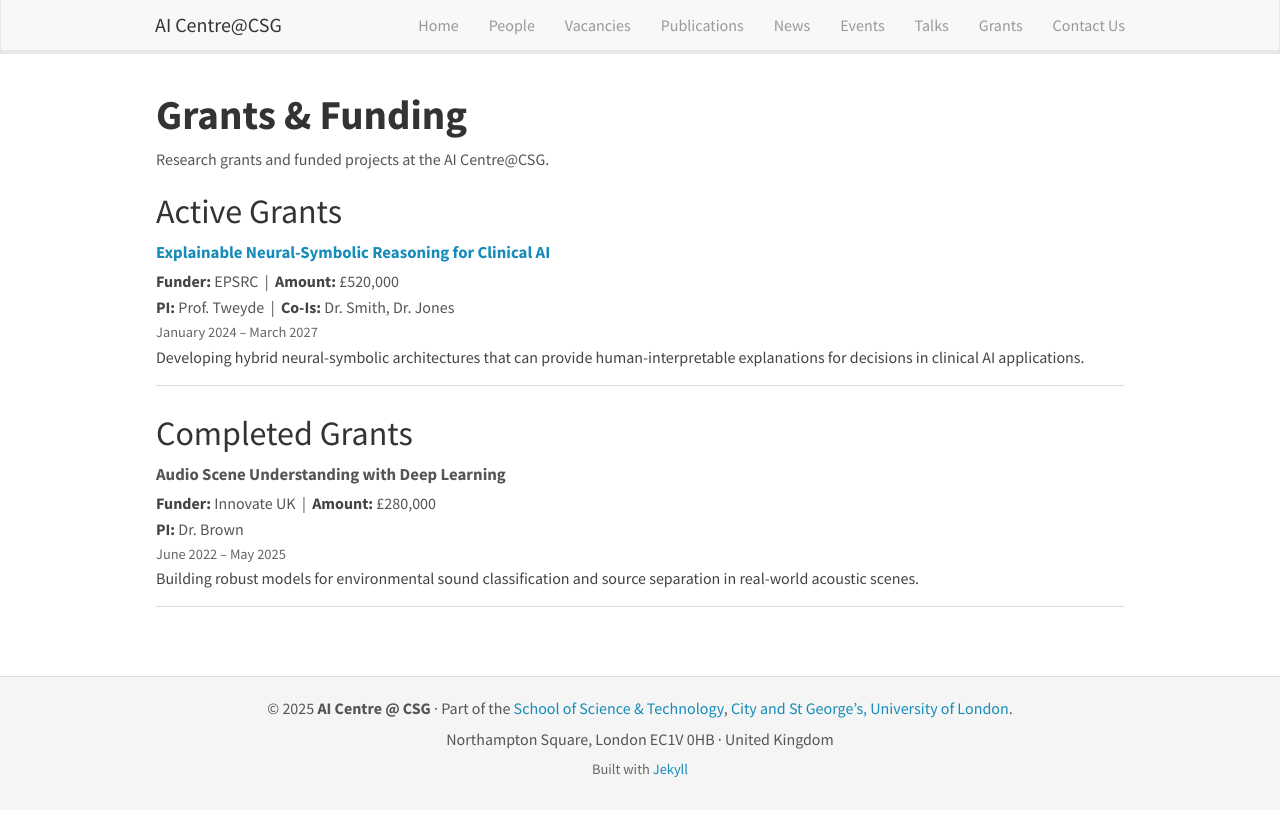
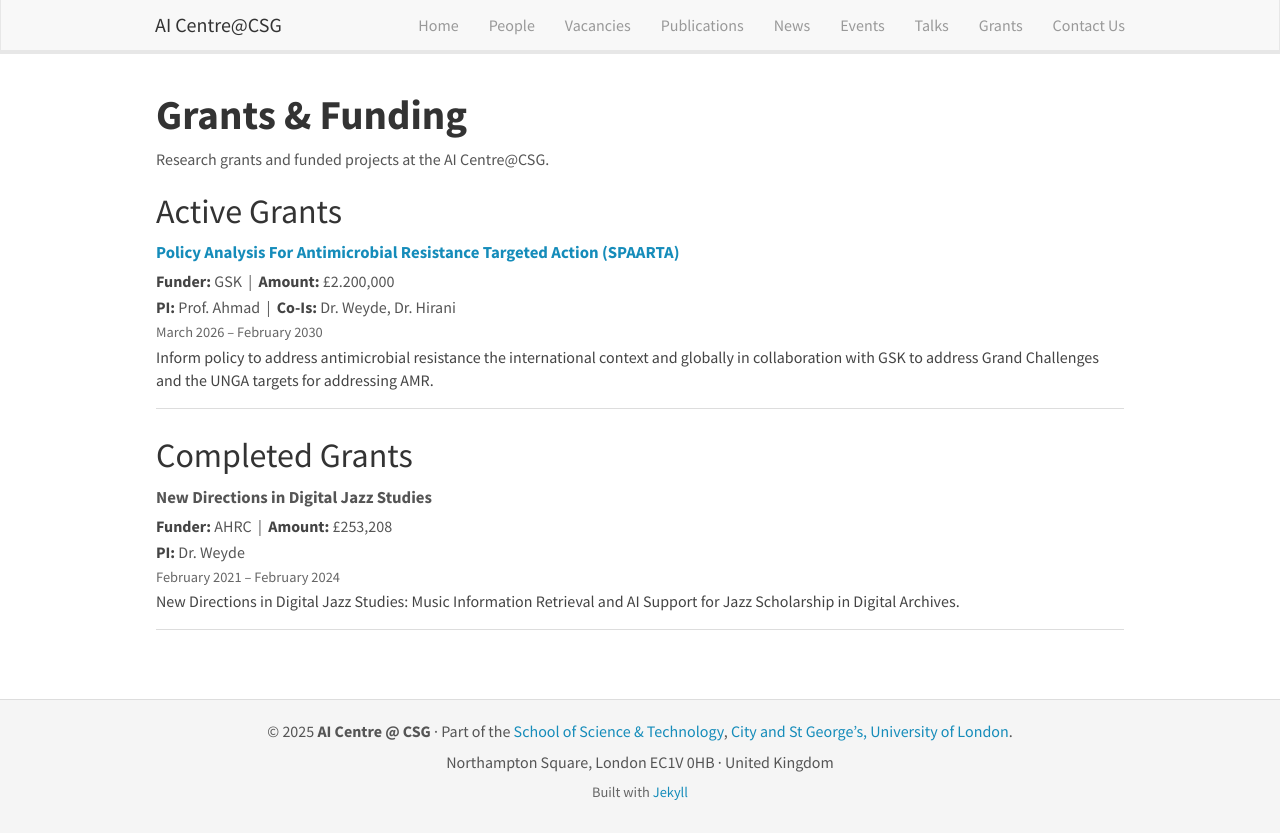
Before and after one commit to aicentre-csg/aicentre-csg.github.io, a Jekyll site: the page built from _pages/grants.html, in a window 1280 px wide. Shown: the top 839 px of the page. Built offline with Jekyll 4.4.1, drawn with Linux system fonts in a browser that asks for light colours; nearby versions of some CDN libraries.

Commit message:
Update grants with new projects

```diff
--- a/_data/grants.yml
+++ b/_data/grants.yml
@@ -12,22 +12,22 @@
 #   link:               (optional) Project webpage URL
 #   status:             (required) active | completed
 
-- title: "Explainable Neural-Symbolic Reasoning for Clinical AI"
-  funder: "EPSRC"
-  amount: "£520,000"
-  pi: "Prof. Tweyde"
-  co_investigators: "Dr. Smith, Dr. Jones"
-  start_date: "2024/01/01"
-  end_date: "2027/03/31"
-  description: "Developing hybrid neural-symbolic architectures that can provide human-interpretable explanations for decisions in clinical AI applications."
+- title: "Policy Analysis For Antimicrobial Resistance Targeted Action (SPAARTA)"
+  funder: "GSK"
+  amount: "£2.200,000"
+  pi: "Prof. Ahmad"
+  co_investigators: "Dr. Weyde, Dr. Hirani"
+  start_date: "2026/03/01"
+  end_date: "2030/02/28"
+  description: "Inform policy to address antimicrobial resistance the international context and globally in collaboration with GSK to address Grand Challenges and the UNGA targets for addressing AMR."
   link: "https://www.city.ac.uk"
   status: active
 
-- title: "Audio Scene Understanding with Deep Learning"
-  funder: "Innovate UK"
-  amount: "£280,000"
-  pi: "Dr. Brown"
-  start_date: "2022/06/01"
-  end_date: "2025/05/31"
-  description: "Building robust models for environmental sound classification and source separation in real-world acoustic scenes."
+- title: "New Directions in Digital Jazz Studies"
+  funder: "AHRC"
+  amount: "£253,208"
+  pi: "Dr. Weyde"
+  start_date: "2021/02/13"
+  end_date: "2024/02/13"
+  description: "New Directions in Digital Jazz Studies: Music Information Retrieval and AI Support for Jazz Scholarship in Digital Archives."
   status: completed
```
